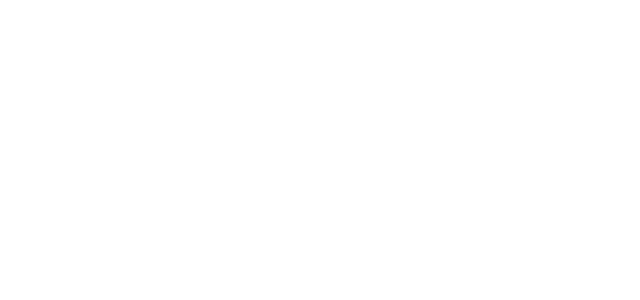
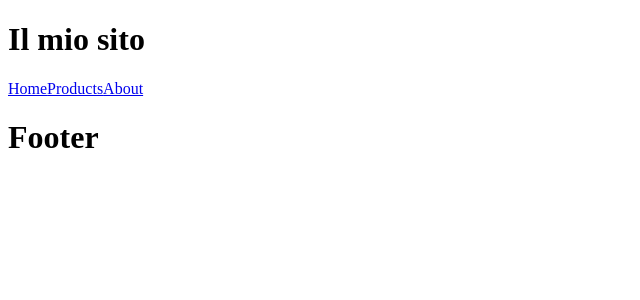
Before and after one commit to francesca-golzio/react-router, a React (Vite) app: page /about in a window 1280 px wide. Shown: the top 300 px of the page, without its empty margins (0-640 px from the left). Built offline with nearby package versions, Linux system fonts and the light colour scheme.

Commit message:
add skeleton hierarchy
still to implement and fill whit contents

```diff
--- a/src/App.jsx
+++ b/src/App.jsx
@@ -1,4 +1,8 @@
-import { BrowserRouter, Routes, Route } from "react-router-dom"
+import { BrowserRouter, Routes, Route, Link, Outlet } from "react-router-dom"
+import Home from "./pages/Home"
+import Products from "./pages/Products"
+import About from "./pages/About"
+import DefaultLayouts from "./layouts/DefaultLayouts"
 
 
 function App() {
@@ -6,8 +10,15 @@ function App() {
 
   return (
     <>
-
-
+      <BrowserRouter>
+        <DefaultLayouts>
+          <Routes>
+            <Route path="/" element="Home"></Route>
+            <Route path="/products" element="Products"></Route>
+            <Route path="/about" element="About"></Route>
+          </Routes>
+        </DefaultLayouts>
+      </BrowserRouter>
     </>
   )
 }
--- /dev/null
+++ b/src/components/AppFooter.jsx
@@ -0,0 +1,14 @@
+
+
+function AppFooter() {
+
+
+  return (
+    <>
+      <h1>Footer</h1>
+
+    </>
+  )
+}
+
+export default AppFooter
--- /dev/null
+++ b/src/components/AppHeader.jsx
@@ -0,0 +1,16 @@
+import {NavLink} from 'react-router-dom'
+
+function AppHeader() {
+
+
+  return (
+    <>
+      <h1>Il mio sito</h1>
+      <NavLink to="/">Home</NavLink>
+      <NavLink to="/products">Products</NavLink>
+      <NavLink to="/about">About</NavLink>
+    </>
+  )
+}
+
+export default AppHeader
--- /dev/null
+++ b/src/layouts/DefaultLayouts.jsx
@@ -0,0 +1,17 @@
+import { Outlet } from "react-router-dom"
+import AppHeader from "../components/AppHeader"
+import AppFooter from "../components/AppFooter"
+
+function DefaultLayouts() {
+
+
+  return (
+    <>
+      <AppHeader />
+      <Outlet />
+      <AppFooter />
+    </>
+  )
+}
+
+export default DefaultLayouts
--- /dev/null
+++ b/src/pages/About.jsx
@@ -0,0 +1,16 @@
+import DefaultLayout from "../layouts/DefaultLayouts"
+
+
+function About() {
+
+
+  return (
+    <>
+
+      <DefaultLayout />
+
+    </>
+  )
+}
+
+export default About
--- /dev/null
+++ b/src/pages/Home.jsx
@@ -0,0 +1,15 @@
+import DefaultLayout from "../layouts/DefaultLayouts"
+
+
+function Home() {
+
+
+  return (
+    <>
+      <DefaultLayout />
+
+    </>
+  )
+}
+
+export default Home
--- /dev/null
+++ b/src/pages/Products.jsx
@@ -0,0 +1,16 @@
+import DefaultLayout from "../layouts/DefaultLayouts"
+
+
+function Products() {
+
+
+  return (
+    <>
+
+      <DefaultLayout />
+
+    </>
+  )
+}
+
+export default Products
```
